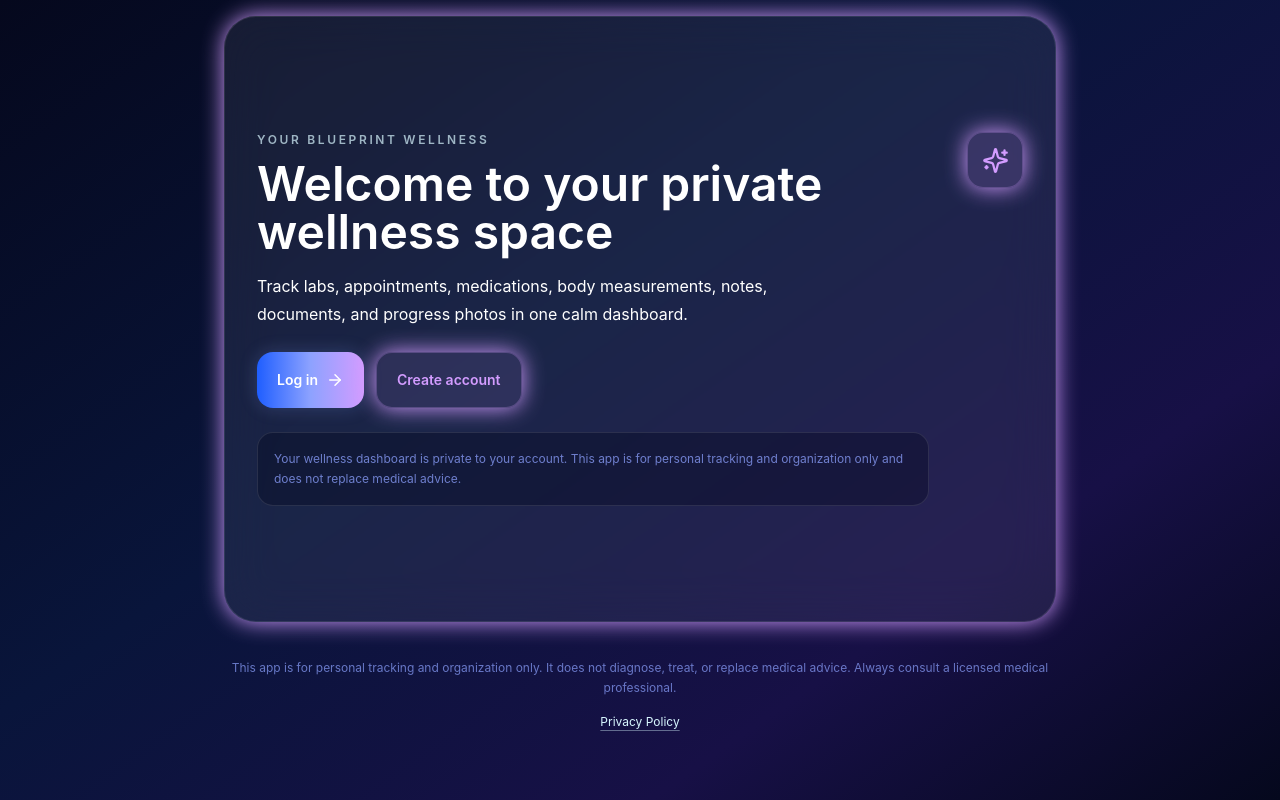
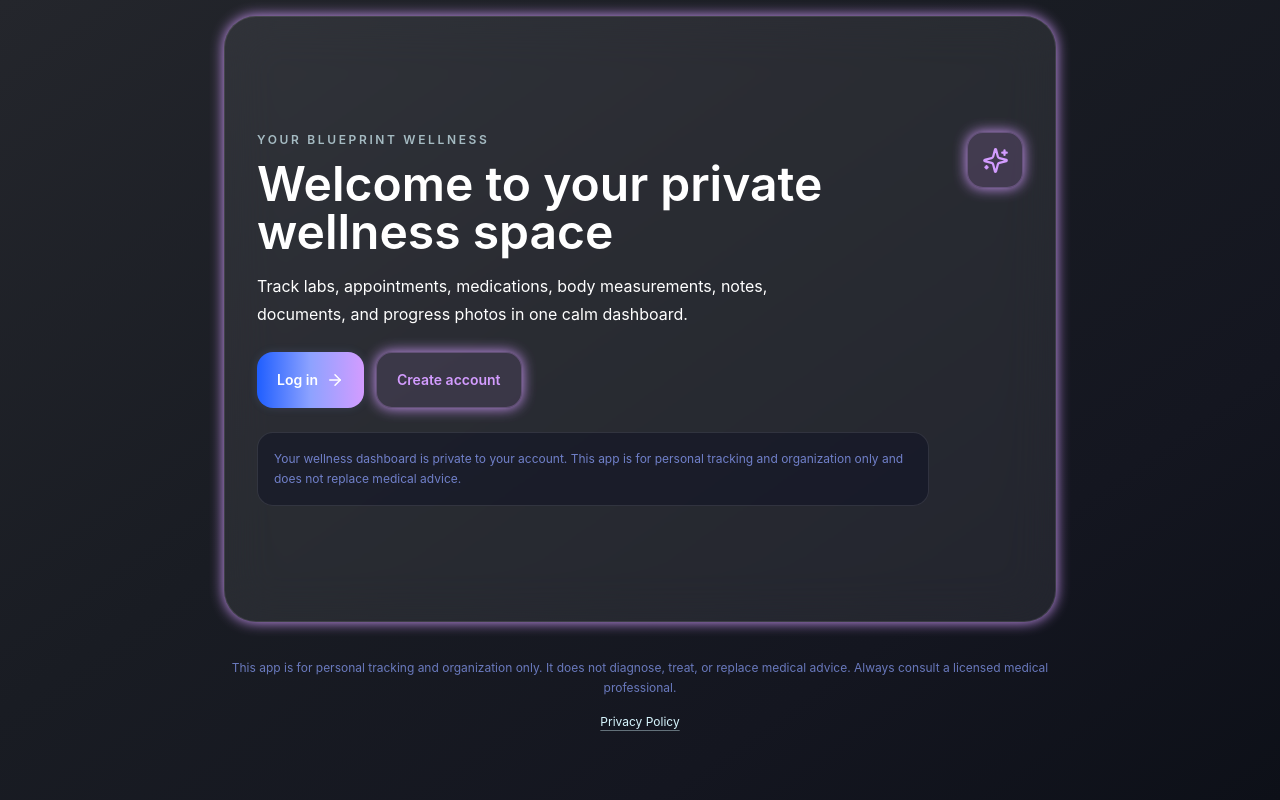
Before and after one commit to misirlou1122/YourBluePrintWellness, a React (Vite) app: page / in a window 1280 px wide. Built offline with nearby package versions, Linux system fonts and the light colour scheme; no server answers.

Commit message:
Soften app glow and background

```diff
--- a/src/App.tsx
+++ b/src/App.tsx
@@ -137,7 +137,7 @@ function App() {
   }
 
   return (
-    <div className="min-h-screen overflow-x-hidden bg-[linear-gradient(145deg,#05081d_0%,#09153b_42%,#171046_74%,#05081d_100%)] text-white">
+    <div className="min-h-screen overflow-x-hidden bg-[linear-gradient(145deg,#24262c_0%,#191c23_42%,#141620_74%,#0d1018_100%)] text-white">
       <AppErrorBoundary>{content}</AppErrorBoundary>
     </div>
   );
--- a/src/index.css
+++ b/src/index.css
@@ -25,7 +25,7 @@ body {
   overflow-x: hidden;
   min-height: 100%;
   margin: 0;
-  background: #05081d;
+  background: #191c23;
 }
 
 #root {
--- a/tailwind.config.cjs
+++ b/tailwind.config.cjs
@@ -15,9 +15,9 @@ module.exports = {
         champagne: "#ffe8b6"
       },
       boxShadow: {
-        glow: "0 0 18px rgba(141, 162, 255, 0.22)",
-        lavender: "0 0 22px rgba(211, 156, 255, 0.2)",
-        ice: "0 0 16px rgba(216, 247, 255, 0.16)"
+        glow: "0 0 10px rgba(141, 162, 255, 0.14)",
+        lavender: "0 0 14px rgba(211, 156, 255, 0.14)",
+        ice: "0 0 10px rgba(216, 247, 255, 0.1)"
       },
       fontFamily: {
         sans: ["Inter", "ui-sans-serif", "system-ui", "Segoe UI", "sans-serif"]
```
